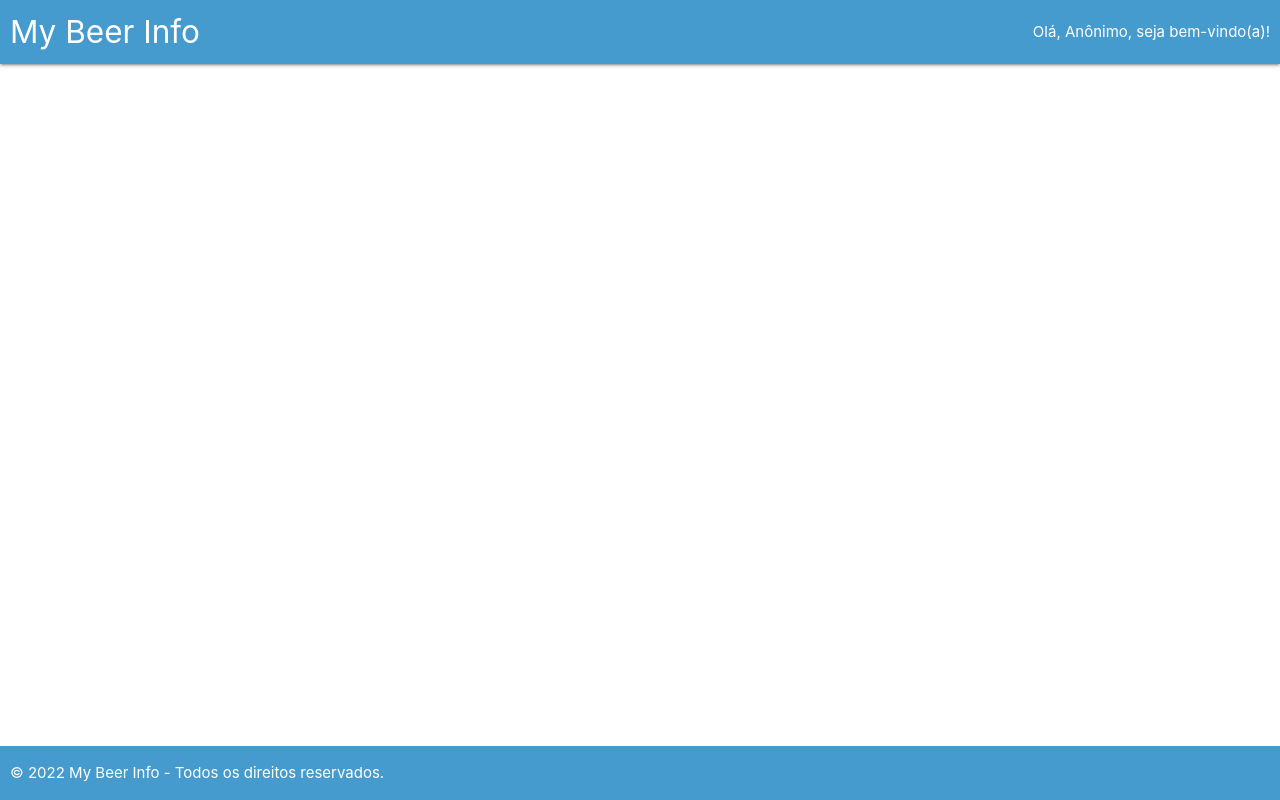
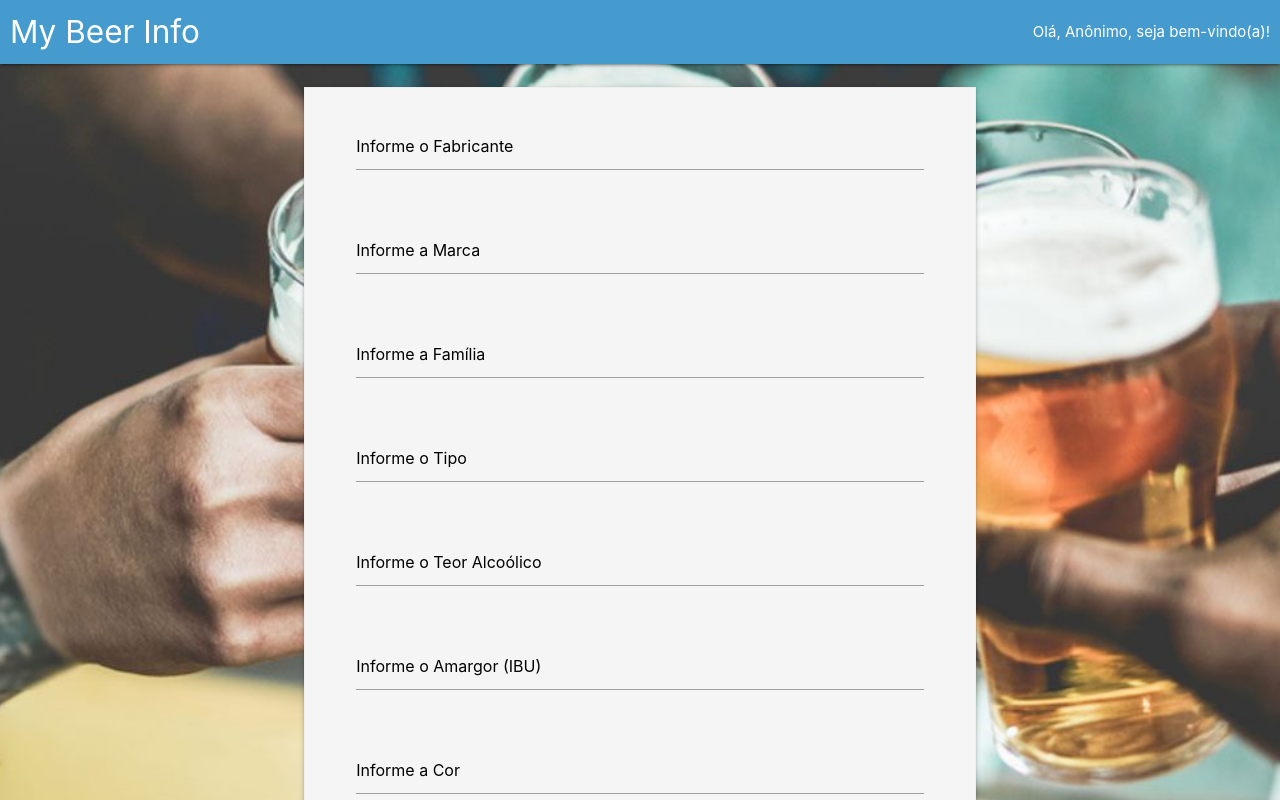
Before and after one commit to dannrock/my-beer-info, an Angular app: page /beerregister in a window 1280 px wide. Before the commit this address led to /. Shown: the top 800 px of the page. Built offline with nearby package versions, Linux system fonts and the light colour scheme.

Commit message:
Inclusão de layout, criação novo componente
Inclusão de layout, criação novo componente

```diff
--- a/src/app/app-routing.module.ts
+++ b/src/app/app-routing.module.ts
@@ -34,7 +34,7 @@ const routes: Routes = [
     component: BeerSummaryComponent,
   },
   {
-    path: 'beerregistration',
+    path: 'beerregister',
     component: BeerRegistrationComponent,
   }
 ];
--- a/src/app/app.module.ts
+++ b/src/app/app.module.ts
@@ -12,6 +12,7 @@ import { RegistrationComponent } from './components/registration/registration.co
 import { BeerRegistrationComponent } from './components/beer-registration/beer-registration.component';
 import { BeerListComponent } from './components/beer-list/beer-list.component';
 import { BeerSummaryComponent } from './components/beer-summary/beer-summary.component';
+import { BeerItemComponent } from './components/beer-item/beer-item.component';
 
 @NgModule({
   declarations: [
@@ -23,7 +24,8 @@ import { BeerSummaryComponent } from './components/beer-summary/beer-summary.com
     RegistrationComponent,
     BeerRegistrationComponent,
     BeerListComponent,
-    BeerSummaryComponent
+    BeerSummaryComponent,
+    BeerItemComponent
   ],
   imports: [
     BrowserModule,
--- /dev/null
+++ b/src/app/components/beer-item/beer-item.component.html
@@ -0,0 +1 @@
+<p>beer-item works!</p>
--- /dev/null
+++ b/src/app/components/beer-item/beer-item.component.ts
@@ -0,0 +1,15 @@
+import { Component, OnInit } from '@angular/core';
+
+@Component({
+  selector: 'app-beer-item',
+  templateUrl: './beer-item.component.html',
+  styleUrls: ['./beer-item.component.css']
+})
+export class BeerItemComponent implements OnInit {
+
+  constructor() { }
+
+  ngOnInit(): void {
+  }
+
+}
--- a/src/app/components/beer-registration/beer-registration.component.css
+++ b/src/app/components/beer-registration/beer-registration.component.css
@@ -0,0 +1,11 @@
+body {
+  background-image: url("/assets/resources/images/image-background.jpg");
+  background-repeat: no-repeat;
+  background-position: center;
+  background-size: cover;
+}
+
+::placeholder {
+  color: black;
+  opacity: 1;
+}
--- a/src/app/components/beer-registration/beer-registration.component.html
+++ b/src/app/components/beer-registration/beer-registration.component.html
@@ -1 +1,63 @@
-<p>beer-registration works!</p>
+<div class="container center">
+  <br />
+  <div class="z-depth-1 grey lighten-4 row" style="display: inline-block; padding: 0px 40px 12px 40px; border: 1px solid #EEE;width: 75%;">
+
+    <form class="col s12" method="post">
+      <div class='row'>
+        <div class='col s12'>
+        </div>
+      </div>
+
+      <div class='row'>
+        <div class='input-field col s12'>
+          <input class='validate' type='text' name='fabricante' id='fabricante' placeholder="Informe o Fabricante"/>
+        </div>
+      </div>
+
+      <div class='row'>
+        <div class='input-field col s12'>
+          <input class='validate' type='text' name='marca' id='marca' placeholder="Informe a Marca"/>
+        </div>
+      </div>
+
+      <div class='row'>
+        <div class='input-field col s12'>
+          <input class='validate' type='text' name='familia' id='familia' placeholder="Informe a Família"/>
+        </div>
+      </div>
+
+      <div class='row'>
+        <div class='input-field col s12'>
+          <input class='validate' type='text' name='tipo' id='tipo' placeholder="Informe o Tipo"/>
+        </div>
+      </div>
+
+      <div class='row'>
+        <div class='input-field col s12'>
+          <input class='validate' type='number' name='teor' id='teor' placeholder="Informe o Teor Alcoólico"/>
+        </div>
+      </div>
+
+      <div class='row'>
+        <div class='input-field col s12'>
+          <input class='validate' type='number' name='ibu' id='ibu' placeholder="Informe o Amargor (IBU)"/>
+        </div>
+      </div>
+
+      <div class='row'>
+        <div class='input-field col s12'>
+          <input class='validate' type='text' name='cor' id='cor' placeholder="Informe a Cor"/>
+        </div>
+      </div>
+
+      <br />
+        <div class='row'>
+          <button type='submit' name='btn_salvar' class='col s4 btn btn-large waves-effect green'>Salvar</button>
+
+          <button type='submit' name='btn_excluir' class='col s4 btn btn-large waves-effect red'>Excluir</button>
+
+          <button type='submit' name='btn_cancelar' class='col s4 btn btn-large waves-effect grey'>Cancelar</button>
+        </div>
+    </form>
+  </div>
+</div>
--- a/src/app/components/beer-registration/beer-registration.component.ts
+++ b/src/app/components/beer-registration/beer-registration.component.ts
@@ -1,9 +1,10 @@
-import { Component, OnInit } from '@angular/core';
+import { Component, OnInit, ViewEncapsulation } from '@angular/core';
 
 @Component({
   selector: 'app-beer-registration',
   templateUrl: './beer-registration.component.html',
-  styleUrls: ['./beer-registration.component.css']
+  styleUrls: ['./beer-registration.component.css'],
+  encapsulation: ViewEncapsulation.None
 })
 export class BeerRegistrationComponent implements OnInit {
 
--- a/src/app/components/beer-summary/beer-summary.component.css
+++ b/src/app/components/beer-summary/beer-summary.component.css
@@ -15,8 +15,8 @@ body {
   top: 50%;
   left: 50%;
   transform: translate(-50%, -50%);
-  height: 250px;
-  width: 250px;
+  height: 300px;
+  width: 300px;
   border-radius: 50%;
   background-color: #469bce;
   opacity: 80%;
--- a/src/app/components/beer-summary/beer-summary.component.html
+++ b/src/app/components/beer-summary/beer-summary.component.html
@@ -1,5 +1,8 @@
-<div class="container center">
+<div class="center">
   <div class="circulo">
     <h1 style="color:black;font-size:140px;">33</h1>
+    <div>
+      <h6>Cerveja(s) <br /> Cadastrada(s)</h6>
+    </div>
   </div>
 </div>
```
Also changed, not shown: src/app/components/beer-item/beer-item.component.css (added), 1 other file (tests, documents, lock files or other folders).
